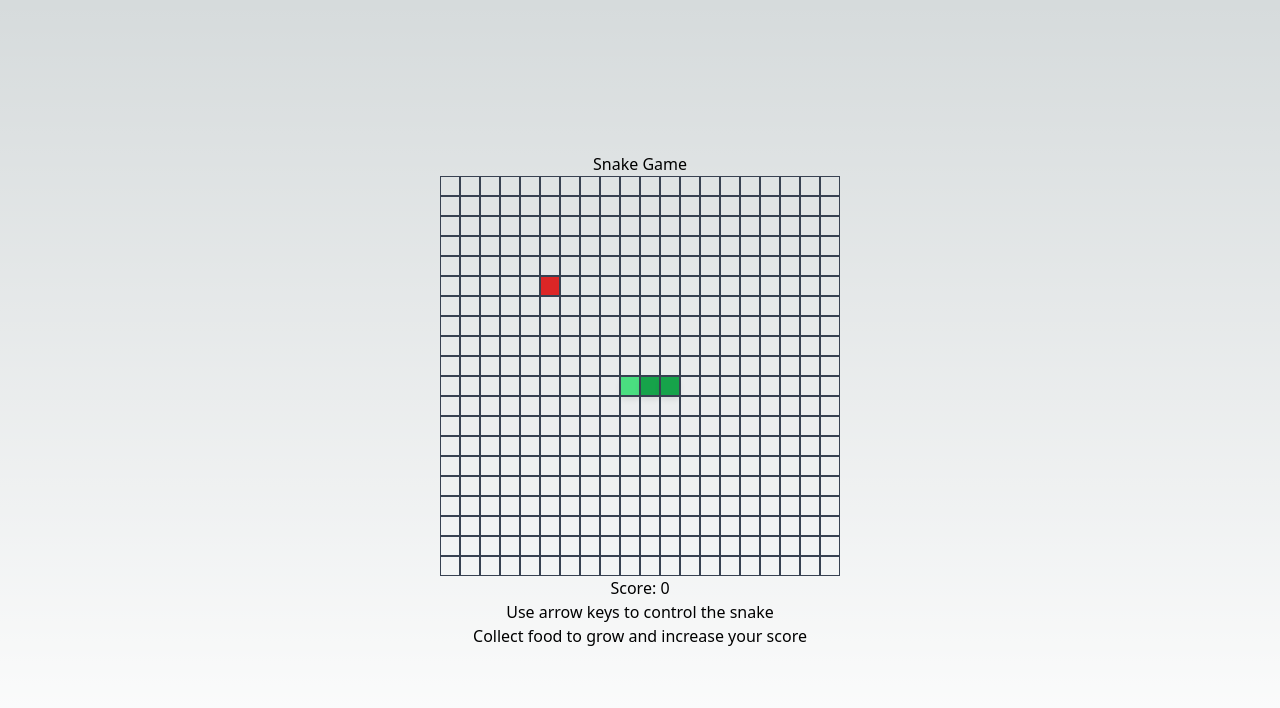
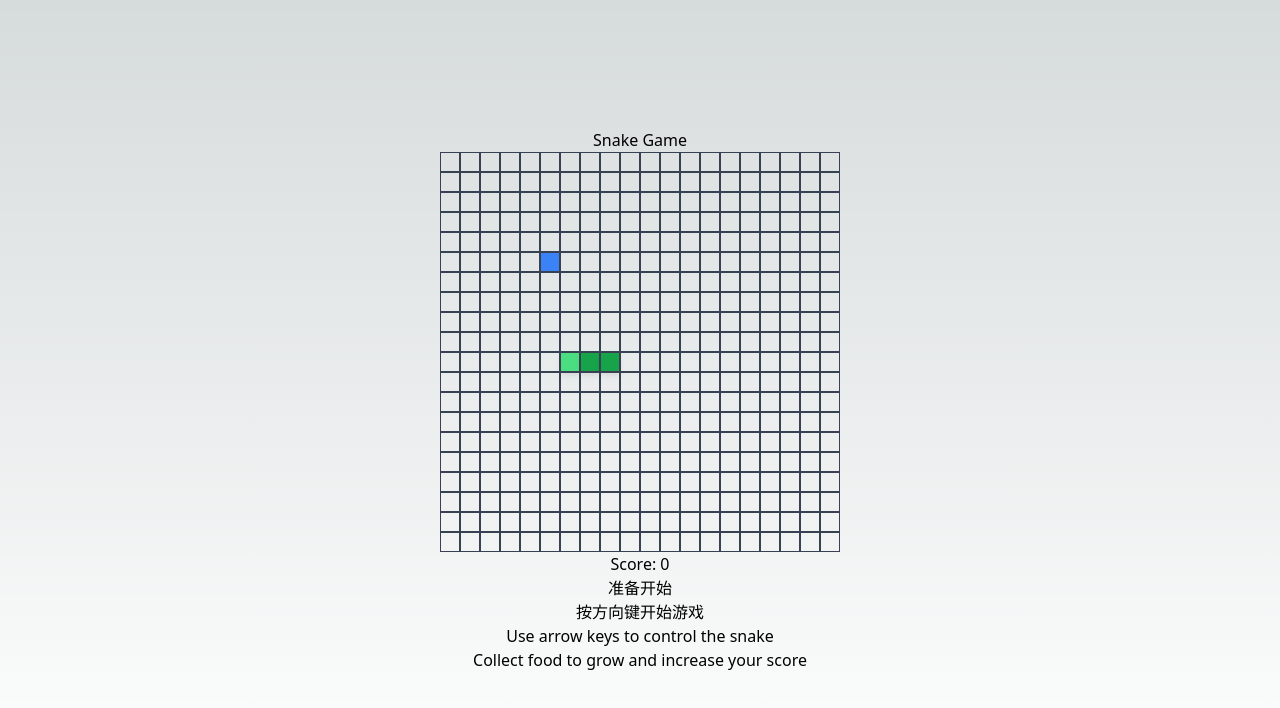
Before and after one commit to ads1029/test-snake-game, a Next.js app: page / in a window 1280 px wide. Shown: the top 708 px of the page. Built offline with nearby package versions, Linux system fonts and the light colour scheme.

Commit message:
add 2 more food!

```diff
--- a/package.json
+++ b/package.json
@@ -12,6 +12,7 @@
     "@radix-ui/react-slot": "^1.1.2",
     "class-variance-authority": "^0.7.1",
     "clsx": "^2.1.1",
+    "framer-motion": "^12.5.0",
     "lucide-react": "^0.479.0",
     "next": "15.2.1",
     "react": "^19.0.0",
--- a/src/components/game-board.tsx
+++ b/src/components/game-board.tsx
@@ -1,15 +1,28 @@
 'use client';
 
 import { useEffect, useRef, useState } from 'react';
+import { motion, AnimatePresence } from 'framer-motion';
 import { Position, CELL_SIZE, GRID_SIZE, GAME_SPEED } from '@/lib/types';
 import { useSnakeGame } from '@/lib/hooks/use-snake-game';
 import { Button } from '@/components/ui/button';
 import { cn } from '@/lib/utils';
 
+interface Particle {
+  id: number;
+  x: number;
+  y: number;
+  velocityX: number;
+  velocityY: number;
+  opacity: number;
+  color: string;
+}
+
 export function GameBoard() {
   const [isClient, setIsClient] = useState(false);
   const { gameState, moveSnake, changeDirection, resetGame } = useSnakeGame();
   const gameLoopRef = useRef<NodeJS.Timeout | null>(null);
+  const [particles, setParticles] = useState<Particle[]>([]);
+  const particleIdRef = useRef(0);
 
   useEffect(() => {
     setIsClient(true);
@@ -63,13 +76,64 @@ export function GameBoard() {
 
     document.addEventListener('keydown', handleKeyPress);
     return () => document.removeEventListener('keydown', handleKeyPress);
-  }, [changeDirection]);
+  }, [changeDirection, resetGame, gameState.isGameOver]);
 
   useEffect(() => {
     const handleTouchStart = (e: TouchEvent) => {
       // Implement simple touch controls if needed
     };
   }, []);
+
+  const prevFoodRef = useRef(gameState.food);
+
+  useEffect(() => {
+    if (gameState.food !== prevFoodRef.current) {
+      // Food position changed, meaning the snake ate the food
+      createExplosion(prevFoodRef.current.x, prevFoodRef.current.y);
+      prevFoodRef.current = gameState.food;
+    }
+  }, [gameState.food]);
+
+  const createExplosion = (x: number, y: number) => {
+    const isTeleportFood = gameState.food.type === 'teleport';
+    const numParticles = 4 + Math.floor(Math.random() * 2); // 4-5 particles
+    const newParticles: Particle[] = [];
+
+    for (let i = 0; i < numParticles; i++) {
+      const angle = (Math.PI * 2 * i) / numParticles + Math.random() * 0.5;
+      const speed = 2 + Math.random() * 2;
+
+      newParticles.push({
+        id: particleIdRef.current++,
+        x: x * CELL_SIZE + CELL_SIZE / 2,
+        y: y * CELL_SIZE + CELL_SIZE / 2,
+        velocityX: Math.cos(angle) * speed,
+        velocityY: Math.sin(angle) * speed,
+        opacity: 1,
+        color: isTeleportFood ? '#fbbf24' : '#dc2626' // Yellow for teleport food, red for regular food
+      });
+    }
+
+    setParticles(prev => [...prev, ...newParticles]);
+
+    // Animate particles
+    const animateParticles = () => {
+      setParticles(prev =>
+        prev.map(particle => ({
+          ...particle,
+          x: particle.x + particle.velocityX,
+          y: particle.y + particle.velocityY,
+          opacity: particle.opacity - 0.05
+        })).filter(particle => particle.opacity > 0)
+      );
+    };
+
+    const animationInterval = setInterval(animateParticles, 16);
+    setTimeout(() => {
+      clearInterval(animationInterval);
+      setParticles([]);
+    }, 1000);
+  };
 
   useEffect(() => {
     console.log('游戏状态更新:', gameState);
@@ -80,6 +144,8 @@ export function GameBoard() {
       return 'snake';
     }
     if (gameState.food.x === position.x && gameState.food.y === position.y) {
+      if (gameState.food.type === 'teleport') return 'teleport-food';
+      if (gameState.food.type === 'reverse') return 'reverse-food';
       return 'food';
     }
     return '';
@@ -107,7 +173,10 @@ export function GameBoard() {
               position: 'absolute' as const,
               backgroundColor: cellContent === 'snake' ?
                 (gameState.snake[0].x === x && gameState.snake[0].y === y ? '#4ade80' : '#16a34a')
-                : cellContent === 'food' ? '#dc2626' : 'transparent',
+                : cellContent === 'food' ? '#dc2626'
+                : cellContent === 'teleport-food' ? '#fbbf24'
+                : cellContent === 'reverse-food' ? '#3b82f6'
+                : 'transparent',
               boxShadow: cellContent === 'snake' ? '0 4px 6px -1px rgba(0, 0, 0, 0.1)' : 'none',
               border: '1px solid #374151'
             };
@@ -121,14 +190,48 @@ export function GameBoard() {
           })
         )}
         {!isClient && <p className="text-center p-10">加载中...</p>}
+
+        <AnimatePresence>
+          {particles.map(particle => (
+            <motion.div
+              key={particle.id}
+              initial={{ scale: 1 }}
+              animate={{
+                x: particle.x,
+                y: particle.y,
+                opacity: particle.opacity,
+                scale: particle.opacity
+              }}
+              exit={{ scale: 0, opacity: 0 }}
+              transition={{ duration: 0.016, ease: "linear" }}
+              style={{
+                position: 'absolute',
+                width: '6px',
+                height: '6px',
+                backgroundColor: particle.color,
+                borderRadius: '50%',
+                pointerEvents: 'none'
+              }}
+            />
+          ))}
+        </AnimatePresence>
       </div>
 
       <div className="flex flex-col items-center gap-2">
         <p className="text-xl font-bold">Score: {gameState.score}</p>
+        {isClient && !gameState.hasStarted && !gameState.isGameOver && (
+          <div className=" items-center justify-center bg-black bg-opacity-50 text-white">
+            <div className="text-center p-4 bg-gray-800 rounded-lg">
+              <p className="text-xl font-bold mb-2">准备开始</p>
+              <p>按方向键开始游戏</p>
+            </div>
+          </div>
+        )}
         {gameState.isGameOver && (
           <div className="flex flex-col items-center gap-2">
             <p className="text-red-500 font-bold">Game Over!</p>
             <Button onClick={resetGame}>Play Again</Button>
+
           </div>
         )}
       </div>
--- a/src/lib/hooks/use-snake-game.ts
+++ b/src/lib/hooks/use-snake-game.ts
@@ -1,22 +1,63 @@
 'use client';
 
 import { useCallback, useState } from 'react';
-import { Direction, GameState, Position, GRID_SIZE, INITIAL_SNAKE_LENGTH } from '../types';
+import { Direction, GameState, Position, GRID_SIZE, INITIAL_SNAKE_LENGTH, Food, FoodType, TELEPORT_FOOD_CHANCE, REVERSE_FOOD_CHANCE, MIN_DISTANCE_FROM_EDGE } from '../types';
+
+function findSafeTeleportPosition(snake: Position[]): Position {
+  let position: Position;
+  let attempts = 0;
+  const maxAttempts = 100;
+
+  do {
+    position = {
+      x: MIN_DISTANCE_FROM_EDGE + Math.floor(Math.random() * (GRID_SIZE - 2 * MIN_DISTANCE_FROM_EDGE)),
+      y: MIN_DISTANCE_FROM_EDGE + Math.floor(Math.random() * (GRID_SIZE - 2 * MIN_DISTANCE_FROM_EDGE))
+    };
+
+    // Check if position is safe (at least 3 blocks away from snake)
+    const isSafe = snake.every(segment =>
+      Math.abs(segment.x - position.x) > MIN_DISTANCE_FROM_EDGE ||
+      Math.abs(segment.y - position.y) > MIN_DISTANCE_FROM_EDGE
+    );
+
+    if (isSafe) return position;
+    attempts++;
+  } while (attempts < maxAttempts);
+
+  // If no safe position found after max attempts, return a position that's just away from edges
+  return position;
+}
 
 function createInitialSnake(): Position[] {
+  // 将蛇放在网格中央偏左的位置
   const centerY = Math.floor(GRID_SIZE / 2);
-  const centerX = Math.floor(GRID_SIZE / 2);
+  const startX = Math.floor(GRID_SIZE / 3); // 从左侧1/3处开始
+
+  // 确保蛇的身体是水平排列的，头部在右侧
   return Array.from({ length: INITIAL_SNAKE_LENGTH }, (_, i) => ({
-    x: centerX - Math.floor(INITIAL_SNAKE_LENGTH / 2) + i,
+    x: startX + i,
     y: centerY,
   }));
 }
 
-function generateFood(snake: Position[]): Position {
+function generateFood(snake: Position[]): Food {
+  // Determine food type
+  const random = Math.random();
+  let foodType: FoodType;
+  // if (random < TELEPORT_FOOD_CHANCE) {
+  //   foodType = 'teleport';
+  // } else if (random < TELEPORT_FOOD_CHANCE + REVERSE_FOOD_CHANCE) {
+  //   foodType = 'reverse';
+  // } else {
+  //   foodType = 'regular';
+  // }
+  foodType = "reverse"
+
   // 使用固定的种子初始化食物位置
-  const initialFood = {
+  const initialFood: Food = {
     x: 5,
-    y: 5
+    y: 5,
+    type: foodType
   };
 
   // 检查初始食物位置是否与蛇重叠
@@ -25,11 +66,12 @@ function generateFood(snake: Position[]): Position {
   }
 
   // 如果重叠，使用原来的随机生成逻辑
-  let food: Position;
+  let food: Food;
   do {
     food = {
       x: Math.floor(Math.random() * GRID_SIZE),
       y: Math.floor(Math.random() * GRID_SIZE),
+      type: foodType
     };
   } while (snake.some(segment => segment.x === food.x && segment.y === food.y));
   return food;
@@ -42,12 +84,13 @@ export function useSnakeGame() {
     direction: 'RIGHT',
     isGameOver: false,
     score: 0,
-    hasStarted: false
+    hasStarted: false,
+    isPaused: false  // Add this new state
   });
 
   const moveSnake = useCallback(() => {
     setGameState(prevState => {
-      if (prevState.isGameOver || !prevState.hasStarted) return prevState;
+      if (prevState.isGameOver || !prevState.hasStarted || prevState.isPaused) return prevState;
 
       // Check if snake array is empty
       if (!prevState.snake || prevState.snake.length === 0) {
@@ -80,12 +123,13 @@ export function useSnakeGame() {
         head.x >= GRID_SIZE ||
         head.y < 0 ||
         head.y >= GRID_SIZE ||
-        newSnake.some(segment => segment.x === head.x && segment.y === head.y)
+        // 修改自身碰撞检测，排除与第一节身体的碰撞
+        newSnake.slice(2).some(segment => segment.x === head.x && segment.y === head.y)
       ) {
         console.log('游戏结束，碰撞检测：', {
           head,
           边界: { x: [0, GRID_SIZE-1], y: [0, GRID_SIZE-1] },
-          自身碰撞: newSnake.some(segment => segment.x === head.x && segment.y === head.y)
+          自身碰撞: newSnake.slice(2).some(segment => segment.x === head.x && segment.y === head.y)
         });
         return { ...prevState, isGameOver: true };
       }
@@ -98,6 +142,34 @@ export function useSnakeGame() {
       let newScore = prevState.score;
 
       if (head.x === prevState.food.x && head.y === prevState.food.y) {
+        if (prevState.food.type === 'teleport') {
+          // Teleport the snake head
+          const newHead = findSafeTeleportPosition(newSnake);
+          newSnake[0] = newHead;
+        } else if (prevState.food.type === 'reverse') {
+          // Reverse the snake's body
+          newSnake.reverse();
+
+          // Calculate new direction based on the last two segments (now first two after reverse)
+          const newHead = newSnake[0];
+          const secondSegment = newSnake[1];
+          let newDirection: Direction;
+
+          if (newHead.x > secondSegment.x) newDirection = 'RIGHT';
+          else if (newHead.x < secondSegment.x) newDirection = 'LEFT';
+          else if (newHead.y > secondSegment.y) newDirection = 'DOWN';
+          else newDirection = 'UP';
+
+          // Generate new food after reversing the snake
+          newFood = generateFood(newSnake);
+          return {
+            ...prevState,
+            snake: newSnake,
+            food: newFood,
+            score: newScore + 1,
+            direction: newDirection
+          };
+        }
         newFood = generateFood(newSnake);
         newScore += 1;
         console.log('吃到食物！新食物位置:', newFood);
@@ -121,6 +193,15 @@ export function useSnakeGame() {
       // Don't start the game if it's game over
       if (prevState.isGameOver) return prevState;
 
+      // If game hasn't started, start it with the pressed direction
+      if (!prevState.hasStarted) {
+        return {
+          ...prevState,
+          direction: newDirection,
+          hasStarted: true
+        };
+      }
+
       // Prevent 180-degree turns
       const invalidMove =
         (prevState.direction === 'UP' && newDirection === 'DOWN') ||
@@ -132,8 +213,7 @@ export function useSnakeGame() {
 
       return {
         ...prevState,
-        direction: newDirection,
-        hasStarted: true
+        direction: newDirection
       };
     });
   }, []);
@@ -145,8 +225,17 @@ export function useSnakeGame() {
       direction: 'RIGHT',
       isGameOver: false,
       score: 0,
-      hasStarted: false
+      hasStarted: false,
+      isPaused: false  // Add this property here too
     });
+  }, []);
+
+  // Add a new function to toggle pause
+  const togglePause = useCallback(() => {
+    setGameState(prevState => ({
+      ...prevState,
+      isPaused: !prevState.isPaused
+    }));
   }, []);
 
   return {
@@ -154,5 +243,6 @@ export function useSnakeGame() {
     moveSnake,
     changeDirection,
     resetGame,
+    togglePause,  // Export the new function
   };
 }
--- a/src/lib/types.ts
+++ b/src/lib/types.ts
@@ -3,13 +3,20 @@ export interface Position {
   y: number;
 }
 
+export type FoodType = 'regular' | 'teleport' | 'reverse';
+
+export interface Food extends Position {
+  type: FoodType;
+}
+
 export interface GameState {
   snake: Position[];
-  food: Position;
+  food: Food;
   direction: Direction;
   isGameOver: boolean;
   score: number;
   hasStarted: boolean;
+  isPaused: boolean;
 }
 
 export type Direction = 'UP' | 'DOWN' | 'LEFT' | 'RIGHT';
@@ -19,3 +26,6 @@ export const GRID_SIZE = 20;
 export const CELL_SIZE = 20;
 export const GAME_SPEED = 150; // 毫秒
 export const INITIAL_SNAKE_LENGTH = 3;
+export const TELEPORT_FOOD_CHANCE = 0.3; // 30% chance to spawn teleport food
+export const REVERSE_FOOD_CHANCE = 0.2; // 20% chance to spawn reverse food
+export const MIN_DISTANCE_FROM_EDGE = 5; // Minimum distance from map edges for teleportation
```
Also changed, not shown: 1 other file (tests, documents, lock files or other folders).
